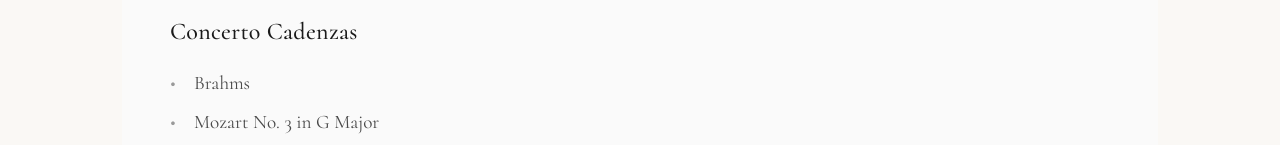
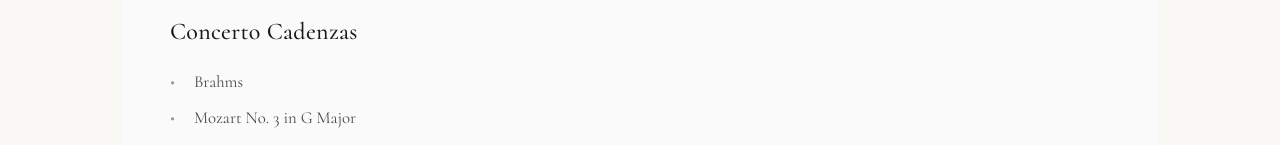
Before and after one commit to konstantinstanmeyer/gerald-elias-new, a Next.js app: page /composing in a window 1280 px wide. Shown: the part 807-952 px from the top of the page. Built offline with nearby package versions, Linux system fonts and the light colour scheme.

Commit message:
composing page font size correction

```diff
--- a/app/globals.css
+++ b/app/globals.css
@@ -1164,7 +1164,7 @@ textarea {
 
 .composition-card p {
   font-family: var(--font-display);
-  font-size: 1.2rem;
+  font-size: 1.05rem;
   line-height: 1.4;
   color: #4a4a4a;
   margin-bottom: 0.75rem;
```
